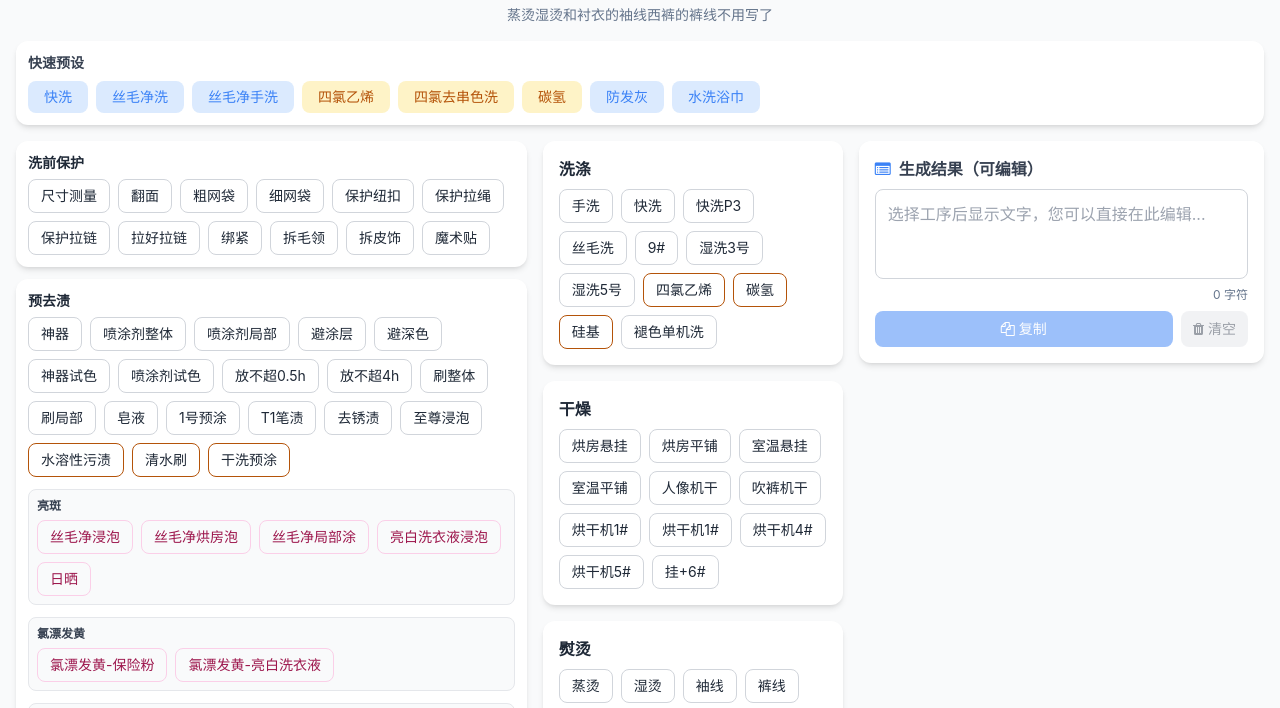
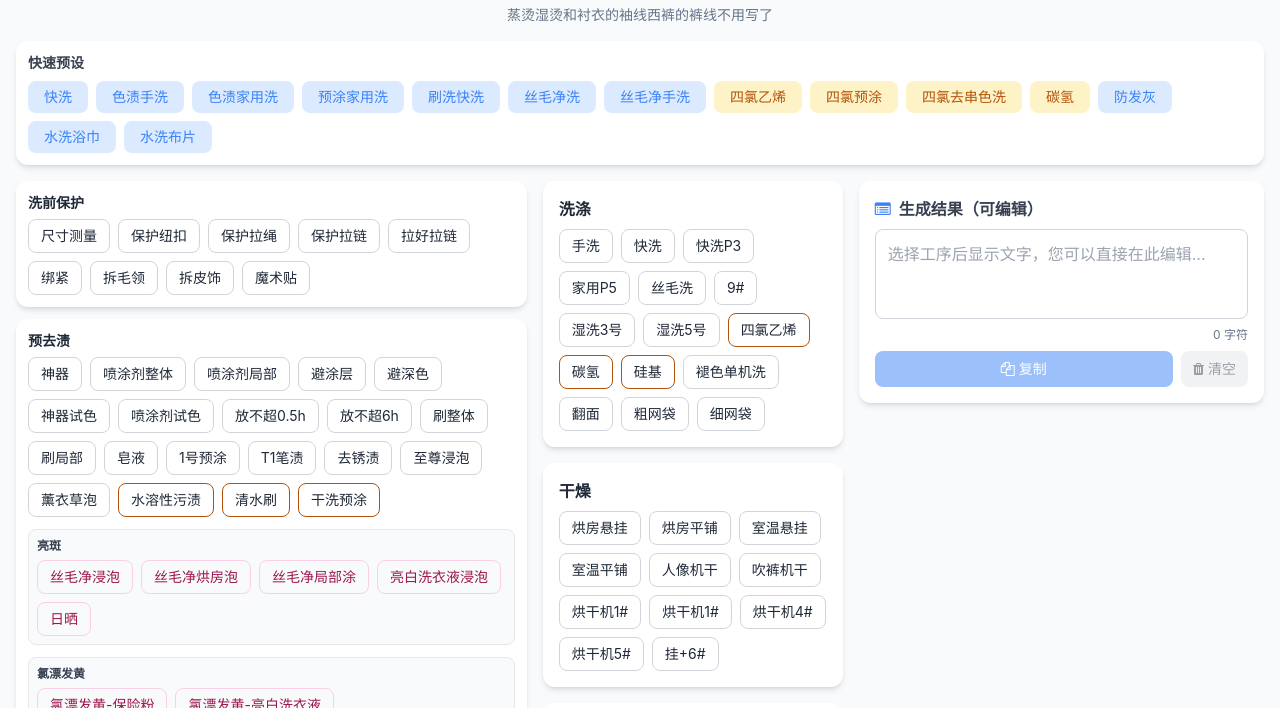
Before and after one commit to suliaoSRC/dianxuan, a plain HTML site: page index.html in a window 1280 px wide. Shown: the part 71-779 px from the top of the page. Drawn offline with nearby package versions, Linux system fonts and the light colour scheme.

Commit message:
Update index.html

```diff
--- a/index.html
+++ b/index.html
@@ -1,4 +1,3 @@
-
 <!DOCTYPE html>
 <html lang="zh-CN">
 <head>
@@ -47,7 +46,7 @@
             }
             .column1-card {
                 @apply bg-white rounded-xl shadow-md p-3 mb-3 transition-all duration-300 hover:shadow-lg;
-                min-height: 120px;
+                min-height: 80px;
                 width: 100%;
             }
             .selected-btn {
@@ -96,7 +95,7 @@
 </head>
 <body class="bg-gray-50 font-inter text-gray-800 min-h-screen">
     <!-- 响应式容器 -->
-    <div class="container mx-auto px-4 py-5 sm:max-w-4xl md:max-w-5xl lg:max-w-6xl xl:max-w-7xl 2xl:max-w-8xl">
+    <div class="container mx-auto px-4 py-5 sm:max-w-4xl md:max-w-5xl lg:max-w-7xl xl:max-w-8xl 2xl:max-w-[2600px]">
         <!-- 标题区域 -->
         <header class="text-center mb-4">
             <h1 class="text-[clamp(1.5rem,3vw,2rem)] font-bold text-gray-800 mb-2">定案词条点选系统（专业线）V0.01</h1>
@@ -109,16 +108,22 @@
             <div class="flex flex-wrap gap-2">
                 <!-- 程序预设按钮 -->
                 <button class="preset-btn" data-preset="kuaixi">快洗</button>
+                <button class="preset-btn" data-preset="sezishouxi">色渍手洗</button>
+                <button class="preset-btn" data-preset="sezijiayong">色渍家用洗</button>
+                <button class="preset-btn" data-preset="shenqijiayong">预涂家用洗</button>
+                <button class="preset-btn" data-preset="shuakuaixi">刷洗快洗</button>
                 <button class="preset-btn" data-preset="liangban">丝毛净洗</button>
                 <button class="preset-btn" data-preset="liangbanshou">丝毛净手洗</button>
 
                 <!-- 黄色系预设按钮 -->
                 <button class="yellow-preset-btn" data-preset="silvyixi">四氯乙烯</button>
+                <button class="yellow-preset-btn" data-preset="silvyixiyutu">四氯预涂</button>
                 <button class="yellow-preset-btn" data-preset="silvyixichuanse">四氯去串色洗</button>
                 <button class="yellow-preset-btn" data-preset="tanqing">碳氢</button>
                 <!-- 快速文本预设按钮 -->
                 <button class="preset-btn" data-quick-text="fangfahui">防发灰</button>
                 <button class="preset-btn" data-quick-text="shuixiyujin">水洗浴巾</button>
+                <button class="preset-btn" data-quick-text="bupian">水洗布片</button>
             </div>
         </div>
 
@@ -178,9 +183,6 @@
                 category: "洗前保护",
                 items: [
                     { value: "尺寸测量", fullName: "尺寸测量" },
-                    { value: "翻面", fullName: "翻面" },
-                    { value: "粗网袋", fullName: "装粗网袋" },
-                    { value: "细网袋", fullName: "装细网袋" },
                     { value: "保护纽扣", fullName: "保护纽扣" },
                     { value: "保护拉绳", fullName: "保护拉绳头" },
                     { value: "保护拉链", fullName: "包裹拉链头" },
@@ -195,14 +197,14 @@
                 category: "预去渍",
                 items: [
                     { value: "神器", fullName: "神器涂【】" },
-                    { value: "喷涂剂整体", fullName: "喷涂剂整体喷，放置2h" },
-                    { value: "喷涂剂局部", fullName: "喷涂剂局部喷【】，放置2h" },
+                    { value: "喷涂剂整体", fullName: "喷涂剂整体喷，放置不超过4h" },
+                    { value: "喷涂剂局部", fullName: "喷涂剂局部喷【】，放置不超过4h" },
                     { value: "避涂层", fullName: "避开涂层图案" },
                     { value: "避深色", fullName: "避开深色部位" },
                     { value: "神器试色", fullName: "神器试色" },
                     { value: "喷涂剂试色", fullName: "喷涂剂试色2h" },
                     { value: "放不超0.5h", fullName: "放置不超过30min" },
-                    { value: "放不超4h", fullName: "放置不超过4h" },
+                    { value: "放不超6h", fullName: "放置不超过4h" },
                     { value: "刷整体", fullName: "至尊稀释液整体刷洗" },
                     { value: "刷局部", fullName: "至尊稀释液刷洗污渍处" },
                     { value: "皂液", fullName: "皂液涂【】" },
@@ -210,6 +212,7 @@
                     { value: "T1笔渍", fullName: "T1和神器和去笔渍剂涂笔渍，至尊稀释液刷和揉搓笔渍处" },
                     { value: "去锈渍", fullName: "除锈剂涂，放置【3min】，漂洗干净" },
                     { value: "至尊浸泡", fullName: "至尊稀释液整体浸泡【15min】" },
+                    { value: "薰衣草泡", fullName: "薰衣草柔顺剂整体浸泡3min", isExclusive: true },
                     { value: "水溶性污渍", fullName: "蒸汽吹水溶性污渍", specialStyle: "dark-yellow-border" },
                     { value: "清水刷", fullName: "清水刷涂抹处，漂洗干净", specialStyle: "dark-yellow-border" },
                     { value: "干洗预涂", fullName: "干洗预涂液涂【】，放置10min", specialStyle: "dark-yellow-border" }
@@ -260,7 +263,8 @@
                     { value: "油渍", fullName: "油渍", isStain: true },
                     { value: "黄渍", fullName: "黄渍", isStain: true },
                     { value: "血渍", fullName: "血渍", isStain: true },
-                    { value: "衣领袖口", fullName: "衣领袖口", isStain: true }
+                     { value: "衣领袖口", fullName: "衣领袖口", isStain: true },
+                    { value: "可见污渍", fullName: "可见污渍处", isStain: true }
                 ]
             },
             {
@@ -269,6 +273,7 @@
                     { value: "手洗", fullName: "手洗", isExclusive: true },
                     { value: "快洗", fullName: "家用机快洗程序", isExclusive: true },
                     { value: "快洗P3", fullName: "家用机快洗程序(P-3)", isExclusive: true },
+                    { value: "家用P5", fullName: "家用机【漂洗+脱】程序（P-5）", isExclusive: true },
                     { value: "丝毛洗", fullName: "家用机日常洗程序（60℃+丝毛净）", isExclusive: true },
                     { value: "9#", fullName: "工业水洗机9号程序", isExclusive: true },
                     { value: "湿洗3号", fullName: "伊莱克斯湿洗机-真丝套件程序洗涤", isExclusive: true },
@@ -276,7 +281,10 @@
                     { value: "四氯乙烯", fullName: "四氯乙烯1号程序", specialStyle: "dark-yellow-border", isExclusive: true },
                     { value: "碳氢", fullName: "碳氢1号程序", specialStyle: "dark-yellow-border", isExclusive: true },
                     { value: "硅基", fullName: "硅基1号程序", specialStyle: "dark-yellow-border", isExclusive: true },
-                    { value: "褪色单机洗", fullName: "褪色注意单独洗" }
+                    { value: "褪色单机洗", fullName: "褪色注意单独洗" } ,
+                    { value: "翻面", fullName: "翻面" },
+                    { value: "粗网袋", fullName: "装粗网袋" },
+                    { value: "细网袋", fullName: "装细网袋" }
                 ]
             },
             {
@@ -319,17 +327,23 @@
         // 程序预设方案
         const presets = {
             "kuaixi": ["快洗", "薰衣草", "烘房悬挂"],
+            "sezishouxi": ["喷涂剂整体喷", "至尊浸泡","薰衣草泡","手洗","烘房悬挂"],
+            "shenqijiayong": ["神器","可见污渍", "至尊浸泡","薰衣草泡","家用P5","烘房悬挂"],
+            "sezijiayong": ["喷涂剂整体喷", "至尊浸泡","薰衣草","家用P5","烘房悬挂"],
+            "shuakuaixi": ["喷涂剂整体喷", "至尊浸泡","薰衣草","家用P5","烘房悬挂"],
+            "silvyixiyutu": ["干洗预涂","衣领袖口","翻面","四氯乙烯"],
             "silvyixi": ["四氯乙烯"],
             "silvyixichuanse": ["四氯去串色","四氯乙烯"],
             "liangban": ["丝毛洗", "薰衣草", "烘房悬挂"],
-            "liangbanshou": ["丝毛净浸泡", "手洗","薰衣草", "烘房悬挂"],
+            "liangbanshou": ["丝毛净浸泡", "手洗","薰衣草泡", "烘房悬挂"],
             "tanqing": ["水溶性污渍", "翻面", "细网袋", "碳氢"]
         };
 
         // 快速文本预设
         const quickTexts = {
             "fangfahui": "按《QR-8.3-001-1 防发灰衣服关键洗涤操作记录卡》洗涤",
-            "shuixiyujin": "按《水洗浴巾关键洗涤操作记录卡》洗涤"
+            "shuixiyujin": "按《水洗浴巾关键洗涤操作记录卡》洗涤",
+            "bupian": "按《水洗布片关键洗涤操作记录卡》洗涤",
         };
 
         // 选中项存储
```
